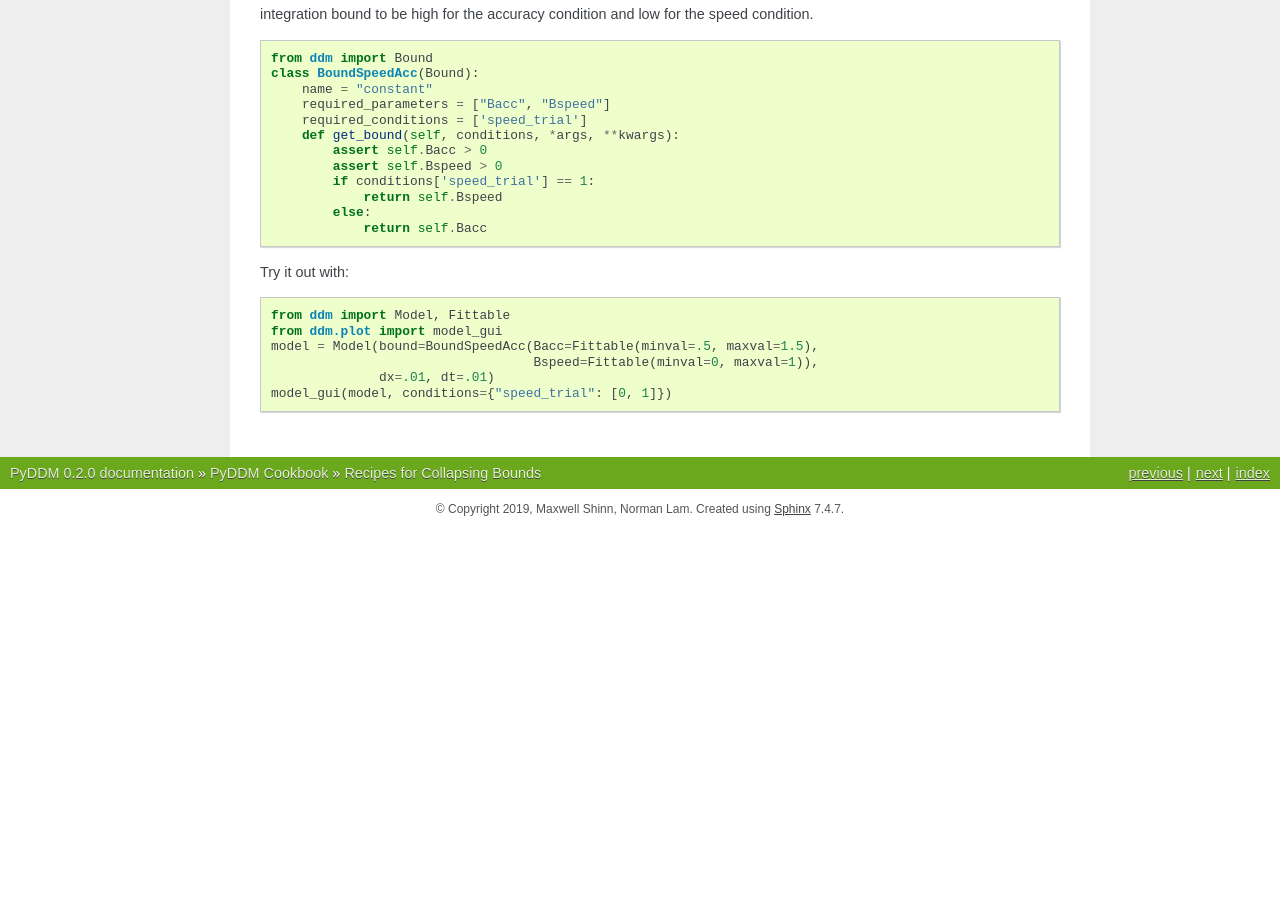
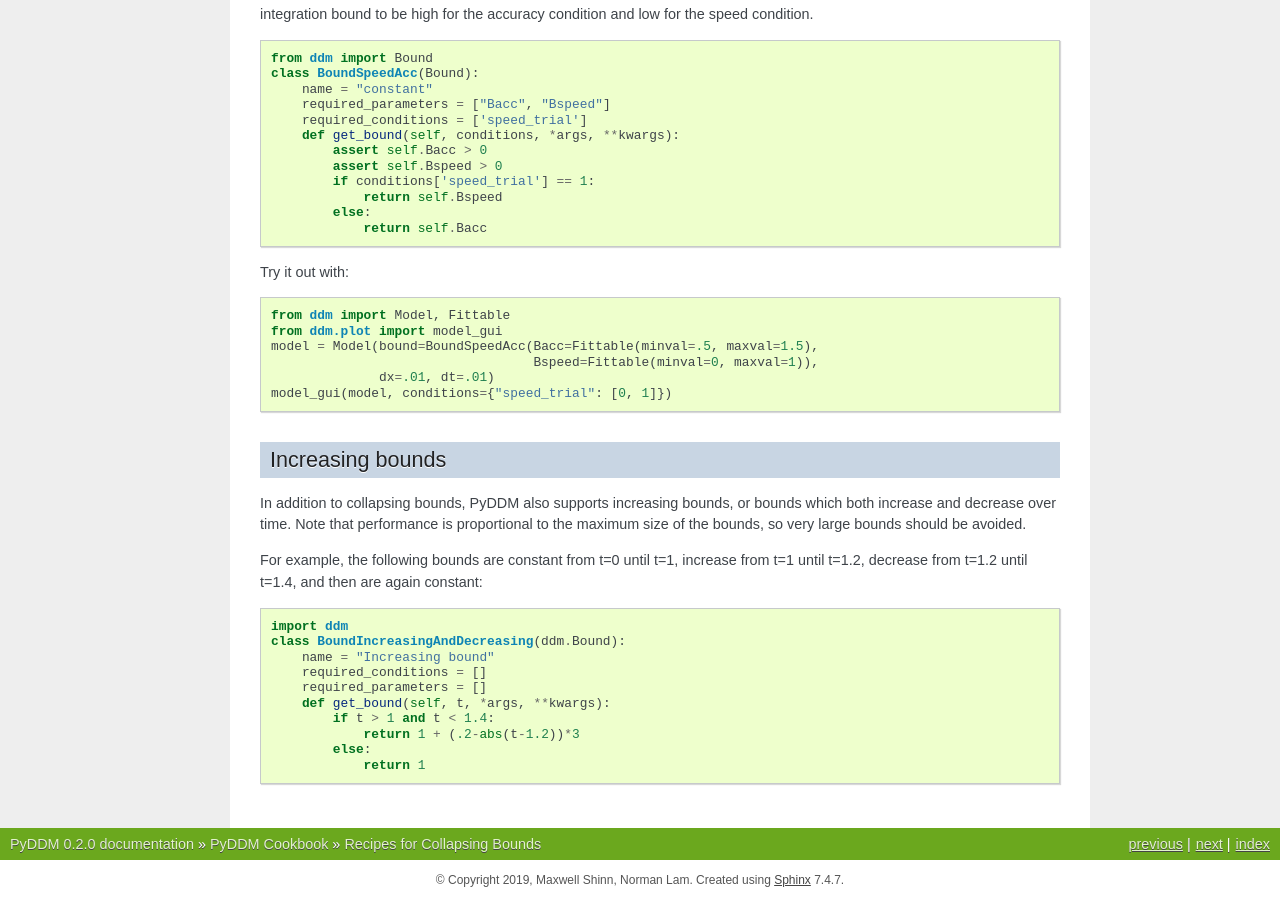
Before and after one commit to mwshinn/PyDDM, a Sphinx documentation site: the page built from doc/cookbook/bounds.rst, in a window 1280 px wide and 900 px high, scrolled down 1501 px. Built offline with Sphinx 7.4.7, drawn with Linux system fonts in a browser that asks for light colours; formulas are drawn with MathJax 3; before the commit the page ends 2030 px from its top, so only the background shows below that; some of the changed text lies outside the part shown.

Commit message:
Update bounds documentation

```diff
--- a/doc/cookbook/bounds.rst
+++ b/doc/cookbook/bounds.rst
@@ -93,3 +93,29 @@ Try it out with::
                                     Bspeed=Fittable(minval=0, maxval=1)),
                 dx=.01, dt=.01)
   model_gui(model, conditions={"speed_trial": [0, 1]})
+
+
+.. _bound-increase:
+
+Increasing bounds
+~~~~~~~~~~~~~~~~~
+
+In addition to collapsing bounds, PyDDM also supports increasing
+bounds, or bounds which both increase and decrease over time.  Note
+that performance is proportional to the maximum size of the bounds, so
+very large bounds should be avoided.
+
+For example, the following bounds are constant from t=0 until t=1,
+increase from t=1 until t=1.2, decrease from t=1.2 until t=1.4, and
+then are again constant::
+
+  import ddm
+  class BoundIncreasingAndDecreasing(ddm.Bound):
+      name = "Increasing bound"
+      required_conditions = []
+      required_parameters = []
+      def get_bound(self, t, *args, **kwargs):
+          if t > 1 and t < 1.4:
+              return 1 + (.2-abs(t-1.2))*3
+          else:
+              return 1
--- a/doc/cookbook/index.rst
+++ b/doc/cookbook/index.rst
@@ -44,8 +44,8 @@ I want:
 - Something else :doc:`(Write your own, using these as a guide.) <driftnoise>`
 
 
-Collapsing bounds
-~~~~~~~~~~~~~~~~~
+Collapsing bounds (or time-varying bounds)
+~~~~~~~~~~~~~~~~~~~~~~~~~~~~~~~~~~~~~~~~~~
 
 I instead want bounds which:
 
@@ -60,6 +60,8 @@ I instead want bounds which:
 - :ref:`Collapse according to a step function <bound-step>`
 
 - :ref:`Vary based on task conditions, e.g. for a speed vs accuracy task <bound-speedacc>`
+
+- :ref:`Increase over time <bound-increase>`
 
 - Something else :doc:`(Write your own, using these as a guide) <bounds>`
 
```
Also changed, not shown: 1 other file.
